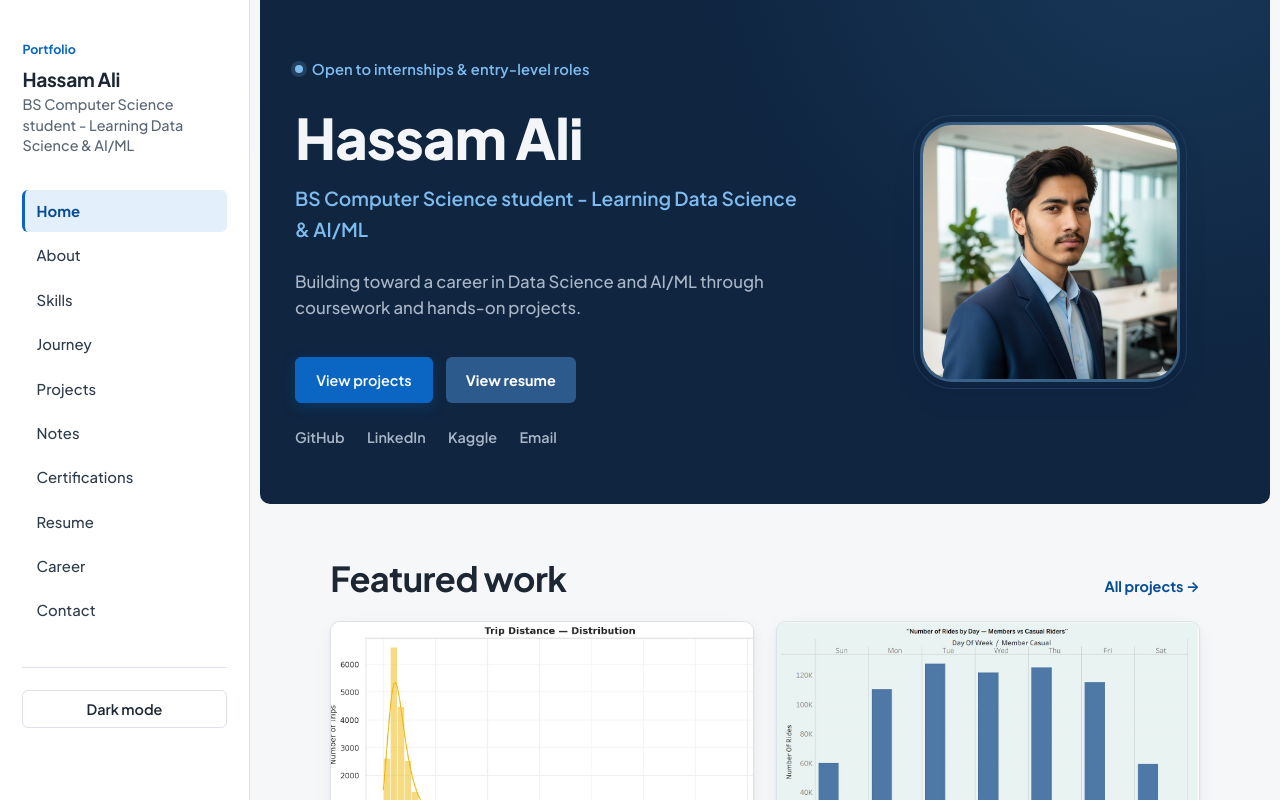
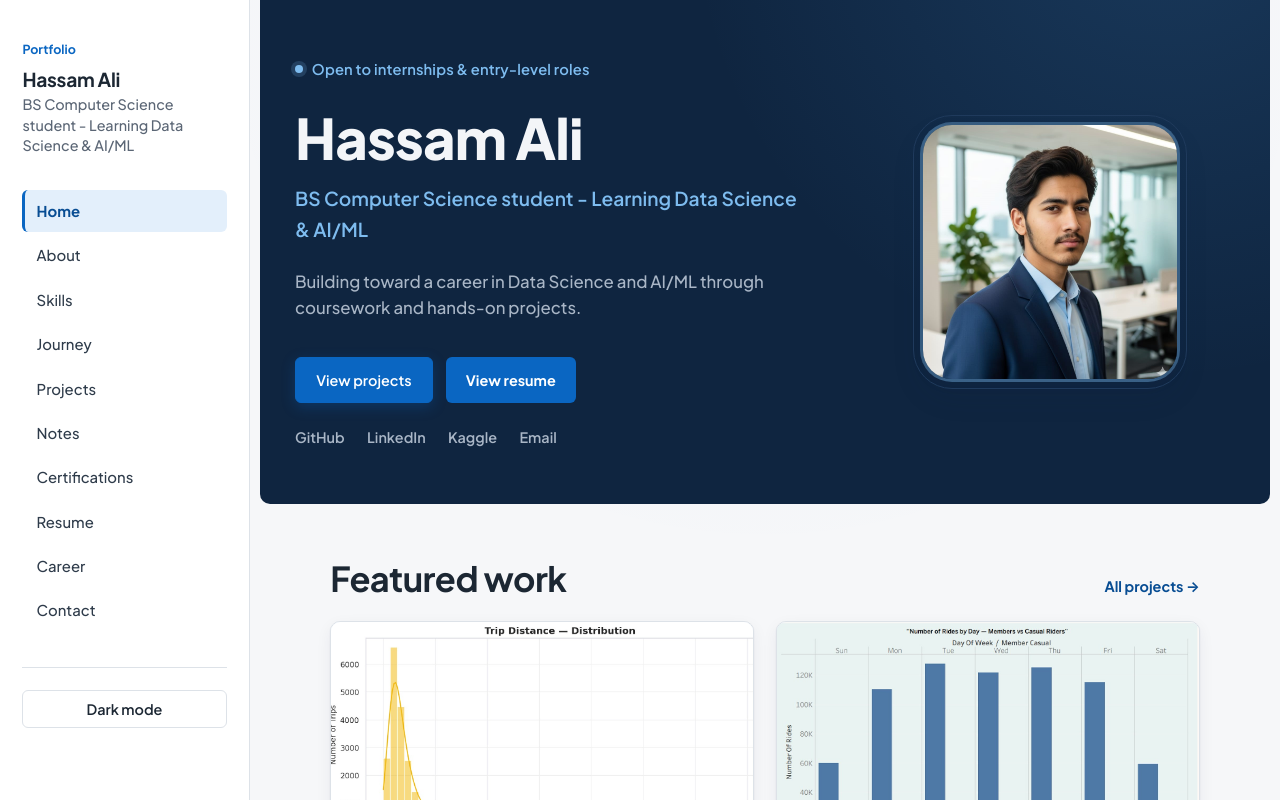
Before and after one commit to thehassamali-commits/portfolio, a React (Vite) app: page / in a window 1280 px wide. Shown: the top 800 px of the page. Built offline with nearby package versions, Linux system fonts and the light colour scheme.

Commit message:
Update Home.css

```diff
--- a/src/pages/Home.css
+++ b/src/pages/Home.css
@@ -82,14 +82,14 @@ a.resume-btn {
   text-decoration: none !important;
   border: none !important;
   color: #ffffff !important;
-  background-color: #2d5a8c !important;
+  background-color: var(--color-accent) !important;
   transition: background-color 180ms ease, transform 180ms ease;
 }
 a.resume-btn:visited {
   color: #ffffff !important;
 }
 a.resume-btn:hover {
-  background-color: #356aa3 !important;
+  background-color: var(--color-accent-strong) !important;
   color: #ffffff !important;
   transform: translateY(-1px);
 }
```
